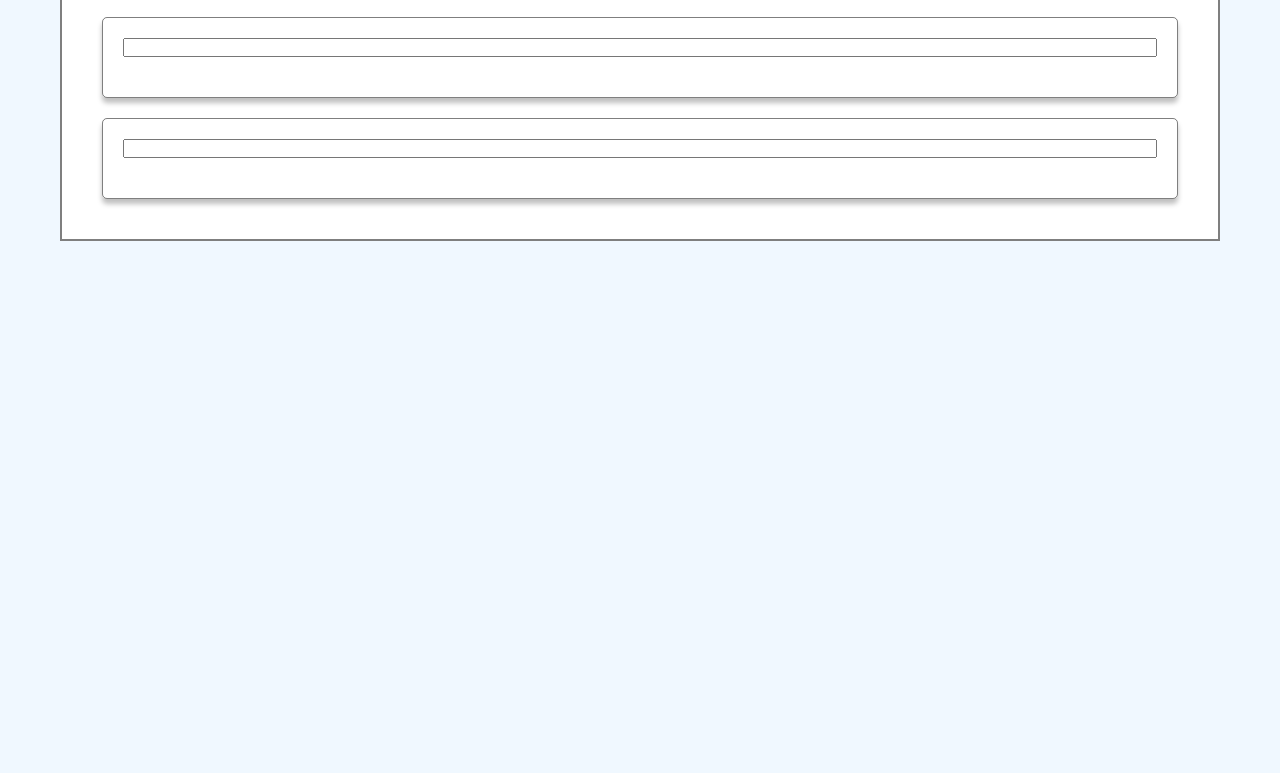
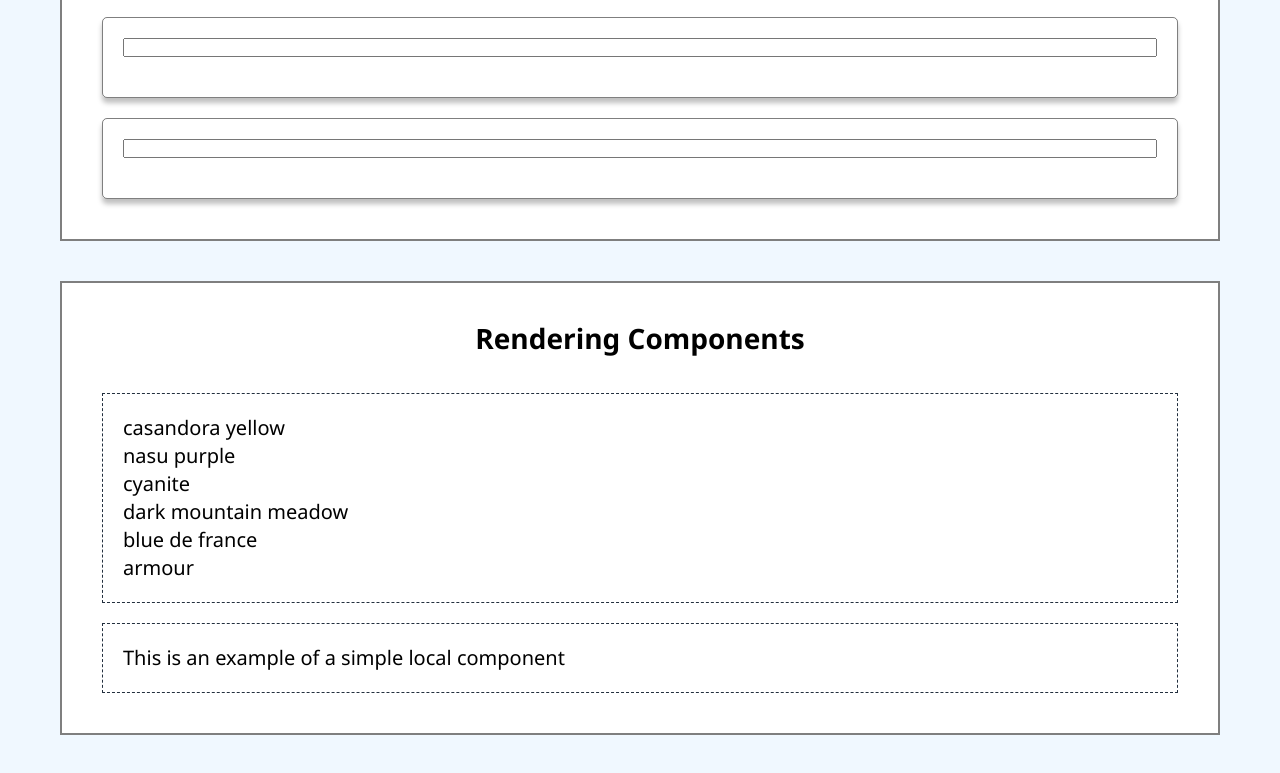
Before and after one commit to git-masi/basic-vue-js-usage, a plain HTML site: page index.html in a window 1280 px wide. Shown: the part 3938-4711 px from the top of the page. Before the commit the page ends 4239 px from the top, so only its background shows below. Drawn offline with nearby package versions, Linux system fonts and the light colour scheme.

Commit message:
add components

```diff
--- a/index.html
+++ b/index.html
@@ -188,6 +188,14 @@
       </div>
     </section>
 
+    <!-- ===================================================================================================== -->
+
+    <section>
+      <h3>Rendering Components</h3>
+      <color-box></color-box>
+      <test-component></test-component>
+    </section>
+
   </div>
 
   <script src="https://cdn.jsdelivr.net/npm/vue"></script>
--- a/main.css
+++ b/main.css
@@ -156,6 +156,12 @@ section {
   z-index: 3;
 }
 
+.component {
+  margin: 2rem;
+  padding: 2rem;
+  border: 1px dashed #222f3e;
+}
+
 .blue {
   background: #2e86de;
 }
--- a/main.js
+++ b/main.js
@@ -1,3 +1,32 @@
+// This is a global component
+// It can be used on any Vue instance
+// To instantiate a component call Vue.component()
+// Pass in a name as the first argument
+// Pass in an object as the second argument
+// ***********************************************IMPORTANT***********************************************
+// The component must be defined before the Vue instance
+// If you try to define it after new Vue() below it will fail silently
+// The component must render only one root element in the template (you can have multiple children though)
+// So, if you use v-for you must wrap that in a parent element
+// <template></template> will not work as a parent element (I think)
+// ***********************************************/IMPORTANT***********************************************
+Vue.component('color-box', {
+  // data is now a function that returns an object
+  data: function () {
+    return {
+      colors: [
+        {'#feca57': 'casandora yellow'},
+        {'#5f27cd': 'nasu purple'},
+        {'#0abde3': 'cyanite'},
+        {'#10ac84': 'dark mountain meadow'},
+        {'#2e86de': 'blue de france'},
+        {'#ee5253': 'armour'},
+      ],
+    }
+  },
+  template: '<div class="component"><div v-for="color of colors"><p>{{ Object.values(color)[0] }}</p></div></div>'
+});
+
 new Vue({
   el: '#app', // the element Vue JS will control, called the "template"
   data: { // data is a reserved word in Vue values are generally called using {{}} syntax or a Vue directive
@@ -133,6 +162,17 @@ new Vue({
       value = value.toString()
       return value.toUpperCase();
     }
+  },
+  // These are local components
+  components: {
+    'test-component': {
+      data: function () {
+        return {
+          message: 'This is an example of a simple local component'
+        }
+      },
+      template: '<div class="component"><p>{{ message }}</p></div>'
+    }
   }
 });
 
```
